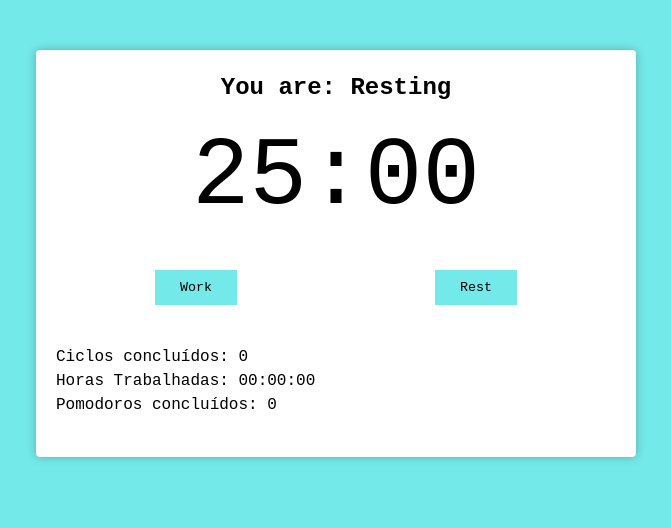
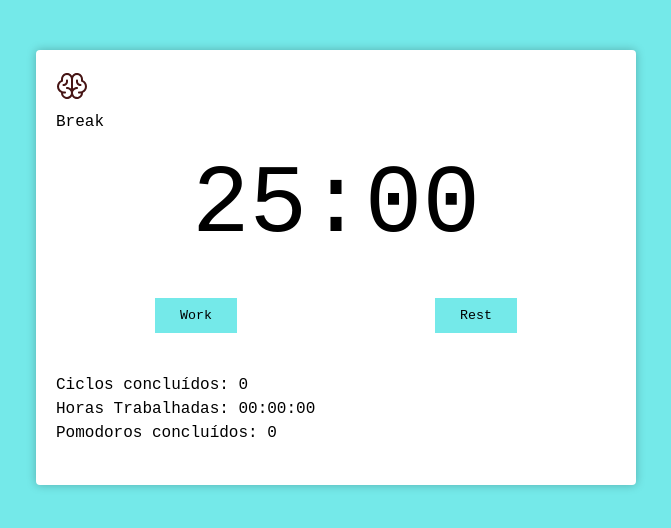
Before and after one commit to murilonicemento/pomodoro, a React (Create React App) app: page / in a window 1280 px wide. Shown: the top 528 px of the page, without its empty margins (304-975 px from the left). Built offline with nearby package versions, Linux system fonts and the light colour scheme; a web font is replaced by a local one.

Commit message:
style: mudanças de design do pomodoro

```diff
--- a/src/components/PomodoroTimer.tsx
+++ b/src/components/PomodoroTimer.tsx
@@ -1,5 +1,6 @@
 import { useCallback, useEffect, useState } from "react";
 import { secondsToTime } from "../Utils/secondsToTime";
+import brain from "../assets/images/brain.svg";
 import { useInterval } from "../hooks/useInterval";
 import { Button } from "./Button";
 import { Timer } from "./Timer";
@@ -61,8 +62,8 @@ export function PomodoroTimer(props: Props): JSX.Element {
   );
 
   useEffect(() => {
-    if (working) document.body.classList.add("working");
-    if (resting) document.body.classList.remove("working");
+    if (working) document.body.classList.add("light-theme-red");
+    if (resting) document.body.classList.add("light-theme-green");
 
     if (mainTime > 0) return;
 
@@ -73,6 +74,7 @@ export function PomodoroTimer(props: Props): JSX.Element {
       configureRest(true);
       setCyclesQtdManager(new Array(props.cycles - 1).fill(true));
       setCompletedCycles(completedCycles + 1);
+      document.body.classList.add("light-theme-blue");
     }
 
     if (working) setNumberOfPomodoros(numberOfPomodoros + 1);
@@ -100,7 +102,10 @@ export function PomodoroTimer(props: Props): JSX.Element {
 
   return (
     <div className="pomodoro">
-      <h2>You are: {working ? "Working" : "Resting"}</h2>
+      <section id="timer-status">
+        <img src={brain} alt="Brain Icon" />
+        <p>{working ? "Focus" : "Break"}</p>
+      </section>
       <Timer mainTime={mainTime} />
       <div className="controls">
         <Button text="Work" onClick={() => configureWork()} />
```
